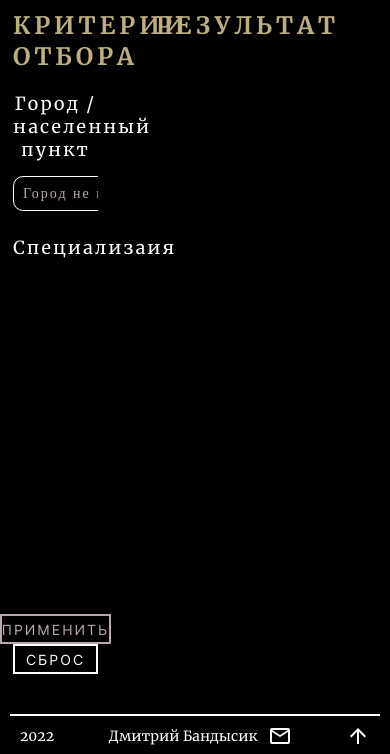
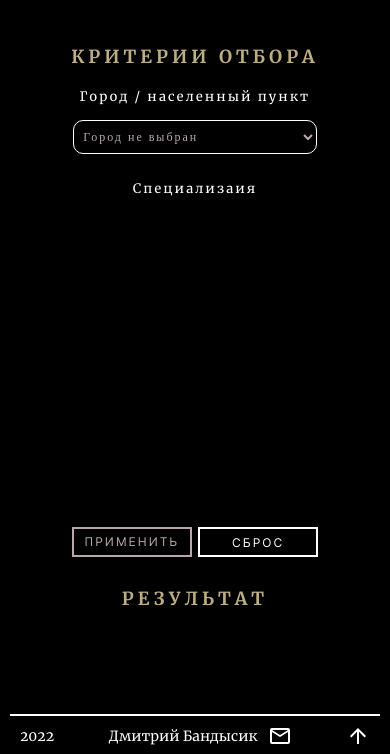
Before and after one commit to DmBand/hairdressers, a Django app: page /selection/ in a window 390 px wide. Shown: the part 90-844 px from the top of the page. Run offline with Django 4.2, Linux system fonts and the light colour scheme; parts of the project's set-up code (start-up, migrations or seed data) failed here and were passed over.

Commit message:
responsive selection.html

```diff
--- a/hairdressers_project/selection_app/static/selection_app/css/selection.css
+++ b/hairdressers_project/selection_app/static/selection_app/css/selection.css
@@ -8,22 +8,48 @@
 	column-gap: 20px;
 }
 
+@media (max-width: 768px) {
+	.main2{
+		flex-direction: column;
+		align-items: center;
+	}
+}
+
 .filters {
 	width: 23%;
 	height: 660px;
 	display: flex;
 	flex-direction: column;
+}
 
+@media (max-width: 768px) {
+	.filters {
+		width: auto;
+		height: auto;
+		margin-bottom: 30px;
+	}
 }
 
 .filters-title {
 	font-family: 'Merriweather';
 	font-weight: 700;
-	font-size: 24px;
+	font-size: 25px;
 	color: #BDAE82;
 	text-transform: uppercase;
 	text-align: center;
 	letter-spacing: 4px;
+}
+
+@media (max-width: 1024px) {
+	.filters-title {
+		font-size: 20px;
+	}
+}
+
+@media (max-width: 768px) {
+	.filters-title {
+		font-size: 18px;
+	}
 }
 
 .form-title {
@@ -35,18 +61,30 @@
 	letter-spacing: 2px;
 }
 
+@media (max-width: 1024px) {
+	.form-title {
+		font-size: 15px;
+	}
+}
+
+@media (max-width: 768px) {
+	.form-title {
+		font-size: 13px;
+	}
+}
+
 .city-form-container,
 .skill-form-container {
 	padding-top: 10px;
 	display: flex;
 	flex-direction: column;
 	row-gap: 10px;
-	overflow: hidden;
+	overflow: auto;
 }
 
 .city-form-container:hover,
 .skill-form-container:hover {
-	overflow: auto;
+	/* overflow: auto; */
 }
 
 .city-form-container {
@@ -57,14 +95,20 @@
 	height: 300px;
 }
 
+@media (max-width: 768px) {
+	.city-form-container,
+	.skill-form-container {
+		min-width: 175px;
+	}
+}
+
 .select {
+	margin: 0 2px;
 	font-family: 'Merriwaether';
 	font-weight: 400;
 	letter-spacing: 2px;
 	font-size: 14px;
 	padding: 8px 5px;
-	margin: 0 auto;
-	width: 300px;
 	background-color: #000;
 	color: #BBA9A9;
 	border: 1px solid #fff;
@@ -72,13 +116,24 @@
 	cursor: pointer;
 }
 
+@media (max-width: 768px) {
+	.select {
+		font-size: 12px;
+	}
+}
+
 .option {
     max-height: 50px;
 }
 
+@media (max-width: 768px) {
+	.option {
+		max-height: 10px;
+	}
+}
+
 .label-name {
 	position: relative;
-	width: 250px;
 	font-family: 'Merriweather';
 	font-weight: 400;
 	font-size: 14px;
@@ -89,6 +144,12 @@
 	word-wrap: break-word;
 }
 
+@media (max-width: 768px) {
+	.label-name {
+		font-size: 12px;
+	}
+}
+
 .input-variant {
 	position: absolute;
 	left: -20px;
@@ -97,10 +158,17 @@
 .form-buttons {
 	display: flex;
 	flex-wrap: wrap;
-	justify-content: center;
-	column-gap: 20px;
+	justify-content: space-around;
+	column-gap: 5px;
+	row-gap: 10px;
 	margin-top: 50px;
 	max-width: 320px;
+}
+
+@media (max-width: 768px) {
+	.form-buttons {
+		margin-top: 25px;
+	}
 }
 
 .selection-btn {
@@ -118,6 +186,13 @@
 	transition: 0.5s;
 }
 
+@media (max-width: 768px) {
+	.selection-btn {
+		font-size: 12px;
+		width: 120px;
+	}
+}
+
 .selection-btn:hover {
 	border-color: #BDAE82;
 	color: #BDAE82;
@@ -130,6 +205,12 @@
 	text-align: center;
 	cursor: pointer;
 	transition: 0.5s;
+}
+
+@media (max-width: 768px) {
+	.selection-btn-reset {
+		width: 120px;
+	}
 }
 
 .selection-btn-reset:hover {
@@ -147,6 +228,12 @@
 	transition: 0.5s;
 }
 
+@media (max-width: 768px) {
+	.reset-link {
+		font-size: 12px;
+	}
+}
+
 .reset-link:hover {
 	color: #8f0c0c;
 }
@@ -156,18 +243,34 @@
 	height: 660px;
 }
 
+@media (max-width: 768px) {
+	.result {
+		width: 100%;
+		height: auto;
+		max-height: 700px;
+		padding-right: 20px;
+		padding-left: 20px;
+		margin-bottom: 30px;
+	}
+}
+
 .result-items {
 	width: 95%;
 	height: 90%;
-	margin: 0 auto;
-	margin-top: 20px;
+	margin: 20px auto 0;
 	display: flex;
 	flex-wrap: wrap;
-	overflow: hidden;
+	justify-content: space-around;
+	overflow: auto;
+	column-gap: 5px;
 }
 
-.result-items:hover {
-	overflow: auto;
+@media (max-width: 768px) {
+	.result-items {
+		width: 100%;
+		height: auto;
+		max-height: 680px;
+	}
 }
 
 .result-item {
@@ -179,11 +282,32 @@
 	margin: 0 auto;
 }
 
+@media (max-width: 768px) {
+	.result-item {
+		width: 215px;
+		height: 230px;
+	}
+}
+
+@media (max-width: 425px) {
+	.result-item {
+		width: 200px;
+	}
+}
+
+
 .result-photo {
 	width: 150px;
 	height: 150px;
 	object-fit: cover;
 	border-radius: 100px;
+}
+
+@media (max-width: 768px) {
+	.result-photo {
+		width: 120px;
+		height: 120px;
+	}
 }
 
 .result-rating-container {
@@ -216,3 +340,20 @@
 	letter-spacing: 3px;
 	color: #BBA9A9;
 }
+
+@media (max-width: 768px) {
+	.result-name-surname {
+		font-size: 14px;
+		letter-spacing: 2px;
+	}
+}
+
+@media (max-width: 425px) {
+	.result-name-surname {
+		letter-spacing: 1px;
+	}
+}
+
+.result-name {
+	text-align: center;
+}
--- a/hairdressers_project/selection_app/templates/selection_app/selection.html
+++ b/hairdressers_project/selection_app/templates/selection_app/selection.html
@@ -59,8 +59,8 @@
                         <p class="rating-value">{{ h.rating }}</p>
                     </div>
                     <div class="result-name-surname">
-                        <p class="result-name">{{ h.name }}</p>
-                        <p class="result-name">{{ h.surname }}</p>
+                        <p class="result-name">{{ h.name|truncatechars:21 }}</p>
+                        <p class="result-name">{{ h.surname|truncatechars:21 }}</p>
                     </div>
                 </li>
             </a>
```
